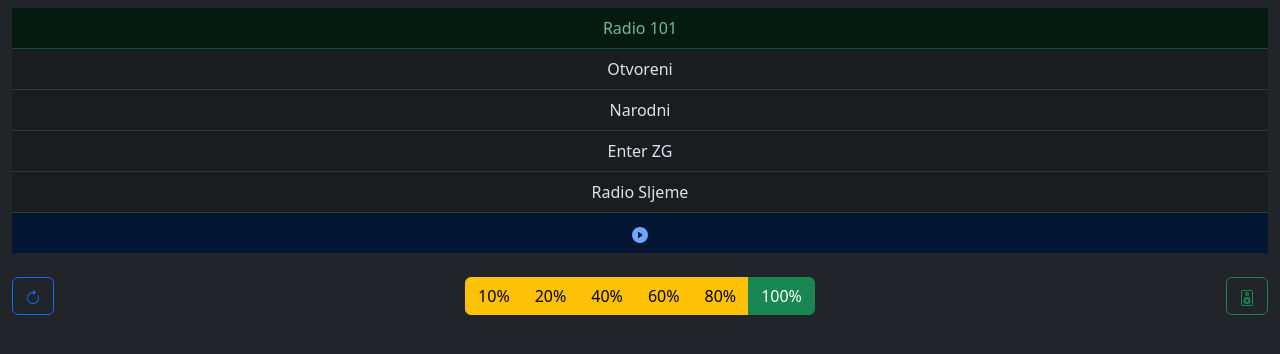
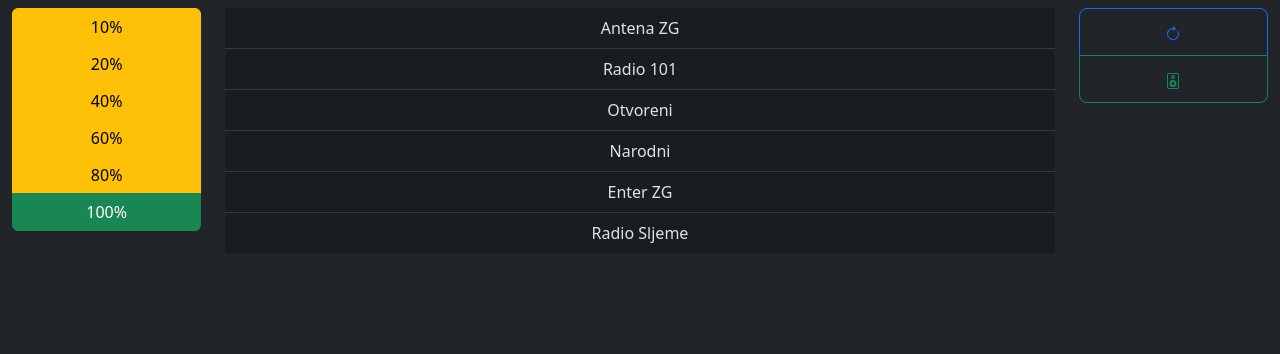
Before and after one commit to Prokleta-Kuja/strimalica, a Vue app in the folder src/: page / in a window 1280 px wide. Shown: the top 354 px of the page. Built offline with nearby package versions, Linux system fonts and the light colour scheme.

Commit message:
finished

```diff
--- a/src/src/App.vue
+++ b/src/src/App.vue
@@ -7,11 +7,39 @@
 const refresh = () => window.location.reload();
 </script>
 <template>
-  <div className="container-fluid mt-2">
+  <div className="container-fluid">
+    <div class="row">
+      <div class="col-2 pt-2">
+        <div className="w-100 btn-group-vertical text-center">
+          <VolumeStep v-for="step in radio.volumeSteps" :key="step" :val="step" />
+        </div>
+      </div>
+      <div class="col-8 vh-100 overflow-auto py-2">
         <div className="list-group list-group-flush">
           <StreamItem v-for="stream in radio.radioStreams" :key="stream.id" :stream="stream" />
-      <button type="button" @click="radio.toggleRadio" class="text-center list-group-item list-group-item-action"
-        :class="[radio.isPlaying ? 'list-group-item-danger' : 'list-group-item-primary']">
+        </div>
+      </div>
+      <div class="col-2 pt-2">
+        <div class="w-100 btn-group-vertical">
+          <button className="btn btn-lg btn-outline-primary" @click="refresh">
+            <svg xmlns="http://www.w3.org/2000/svg" width="16" height="16" fill="currentColor"
+              class="bi bi-arrow-clockwise" viewBox="0 0 16 16">
+              <path fill-rule="evenodd" d="M8 3a5 5 0 1 0 4.546 2.914.5.5 0 0 1 .908-.417A6 6 0 1 1 8 2v1z" />
+              <path
+                d="M8 4.466V.534a.25.25 0 0 1 .41-.192l2.36 1.966c.12.1.12.284 0 .384L8.41 4.658A.25.25 0 0 1 8 4.466z" />
+            </svg>
+          </button>
+          <button className="btn btn-lg btn-outline-success" @click="radio.changeDevice">
+            <svg xmlns="http://www.w3.org/2000/svg" width="16" height="16" fill="currentColor" class="bi bi-speaker"
+              viewBox="0 0 16 16">
+              <path
+                d="M12 1a1 1 0 0 1 1 1v12a1 1 0 0 1-1 1H4a1 1 0 0 1-1-1V2a1 1 0 0 1 1-1h8zM4 0a2 2 0 0 0-2 2v12a2 2 0 0 0 2 2h8a2 2 0 0 0 2-2V2a2 2 0 0 0-2-2H4z" />
+              <path
+                d="M8 4.75a.75.75 0 1 1 0-1.5.75.75 0 0 1 0 1.5zM8 6a2 2 0 1 0 0-4 2 2 0 0 0 0 4zm0 3a1.5 1.5 0 1 0 0 3 1.5 1.5 0 0 0 0-3zm-3.5 1.5a3.5 3.5 0 1 1 7 0 3.5 3.5 0 0 1-7 0z" />
+            </svg>
+          </button>
+          <button v-if="radio.currentStreamId" type="button" @click="radio.toggleRadio" class="btn btn-lg"
+            :class="[radio.isPlaying ? 'btn-danger' : 'btn-primary']">
             <svg v-if="radio.isPlaying" xmlns="http://www.w3.org/2000/svg" width="16" height="16" fill="currentColor"
               class="bi bi-stop-circle-fill" viewBox="0 0 16 16">
               <path
@@ -24,32 +52,6 @@
             </svg>
           </button>
         </div>
-    <div className="d-flex justify-content-between">
-      <div className="mt-4">
-        <button className="btn btn-outline-primary" @click="refresh">
-          <svg xmlns="http://www.w3.org/2000/svg" width="16" height="16" fill="currentColor" class="bi bi-arrow-clockwise"
-            viewBox="0 0 16 16">
-            <path fill-rule="evenodd" d="M8 3a5 5 0 1 0 4.546 2.914.5.5 0 0 1 .908-.417A6 6 0 1 1 8 2v1z" />
-            <path
-              d="M8 4.466V.534a.25.25 0 0 1 .41-.192l2.36 1.966c.12.1.12.284 0 .384L8.41 4.658A.25.25 0 0 1 8 4.466z" />
-          </svg><i className="bi bi-arrow-clockwise"></i>
-        </button>
-      </div>
-      <div className="text-center mt-4">
-        <div className="btn-group">
-          <VolumeStep v-for="step in radio.volumeSteps" :key="step" :val="step" />
-        </div>
-      </div>
-      <div className="mt-4">
-        <button className="btn btn-outline-success" @click="radio.changeDevice">
-          <svg xmlns="http://www.w3.org/2000/svg" width="16" height="16" fill="currentColor" class="bi bi-speaker"
-            viewBox="0 0 16 16">
-            <path
-              d="M12 1a1 1 0 0 1 1 1v12a1 1 0 0 1-1 1H4a1 1 0 0 1-1-1V2a1 1 0 0 1 1-1h8zM4 0a2 2 0 0 0-2 2v12a2 2 0 0 0 2 2h8a2 2 0 0 0 2-2V2a2 2 0 0 0-2-2H4z" />
-            <path
-              d="M8 4.75a.75.75 0 1 1 0-1.5.75.75 0 0 1 0 1.5zM8 6a2 2 0 1 0 0-4 2 2 0 0 0 0 4zm0 3a1.5 1.5 0 1 0 0 3 1.5 1.5 0 0 0 0-3zm-3.5 1.5a3.5 3.5 0 1 1 7 0 3.5 3.5 0 0 1-7 0z" />
-          </svg>
-        </button>
       </div>
     </div>
   </div>
--- a/src/src/components/StreamItem.vue
+++ b/src/src/components/StreamItem.vue
@@ -14,7 +14,7 @@
 </script>
 <template>
     <button ref="el" type="button" @click="changeStream" class="text-center list-group-item list-group-item-action"
-        :class="[radioPlayer.currentStream.id === props.stream.id ? 'list-group-item-success' : 'list-group-item-dark']">
+        :class="[radioPlayer.currentStreamId === props.stream.id ? 'list-group-item-success' : 'list-group-item-dark']">
         {{ props.stream.title }}
     </button>
 </template>
--- a/src/src/stores/RadioPlayer.ts
+++ b/src/src/stores/RadioPlayer.ts
@@ -1,5 +1,5 @@
 import { defineStore } from 'pinia'
-import { reactive, ref } from 'vue'
+import { ref } from 'vue'
 
 export interface IRadioStream {
   id: number
@@ -24,23 +24,28 @@
   const radioStreams: IRadioStream[] = [
     {
       id: 1,
+      title: 'Antena ZG',
+      url: 'http://live.antenazagreb.hr:8000/;'
+    },
+    {
+      id: 2,
       title: 'Radio 101',
       url: 'http://live.radio101.hr:9531/stream.mp3'
     },
-    { id: 2, title: 'Otvoreni', url: 'http://stream2.otvoreni.hr/otvoreni' },
-    { id: 3, title: 'Narodni', url: 'http://live.narodni.hr:8059/narodni' },
+    { id: 3, title: 'Otvoreni', url: 'http://stream2.otvoreni.hr/otvoreni' },
+    { id: 4, title: 'Narodni', url: 'http://live.narodni.hr:8059/narodni' },
     {
-      id: 4,
+      id: 5,
       title: 'Enter ZG',
       url: 'http://live.enterzagreb.hr:8023/stream/'
     },
     {
-      id: 5,
+      id: 6,
       title: 'Radio Sljeme',
       url: 'https://21223.live.streamtheworld.com/SLJEMEAAC.aac'
     }
   ]
-  const currentStream = reactive<IRadioStream>(radioStreams[0])
+  const currentStreamId = ref<number | undefined>()
   const isPlaying = ref(false)
   const currentVolume = ref(100)
 
@@ -63,9 +68,7 @@
     player.load()
     player.play().catch(() => {})
     isPlaying.value = true
-    currentStream.id = stream.id
-    currentStream.title = stream.title
-    currentStream.url = stream.url
+    currentStreamId.value = stream.id
 
     if (navigator.mediaSession)
       navigator.mediaSession.metadata = new MediaMetadata({
@@ -92,15 +95,17 @@
 
   const { mediaSession } = navigator
   const next = () => {
-    if (currentStream) {
-      const idx = currentStream.id === radioStreams.length - 1 ? 0 : currentStream.id + 1
-      changeStation(radioStreams[idx])
+    if (currentStreamId.value) {
+      const currentIdx = radioStreams.findIndex((e) => e.id === currentStreamId.value)
+      if (currentIdx + 1 < radioStreams.length) changeStation(radioStreams[currentIdx + 1])
+      else changeStation(radioStreams[0])
     } else changeStation(radioStreams[0])
   }
   const previous = () => {
-    if (currentStream) {
-      const idx = currentStream.id === 0 ? radioStreams.length - 1 : currentStream.id - 1
-      changeStation(radioStreams[idx])
+    if (currentStreamId.value) {
+      const currentIdx = radioStreams.findIndex((e) => e.id === currentStreamId.value)
+      if (currentIdx === 0) changeStation(radioStreams[radioStreams.length - 1])
+      else changeStation(radioStreams[currentIdx - 1])
     } else changeStation(radioStreams[0])
   }
 
@@ -112,7 +117,7 @@
     volumeSteps,
     radioStreams,
     currentVolume,
-    currentStream,
+    currentStreamId,
     changeDevice,
     changeStation,
     changeVolume,
```
Lines whose indentation alone changed are shown as unchanged.
